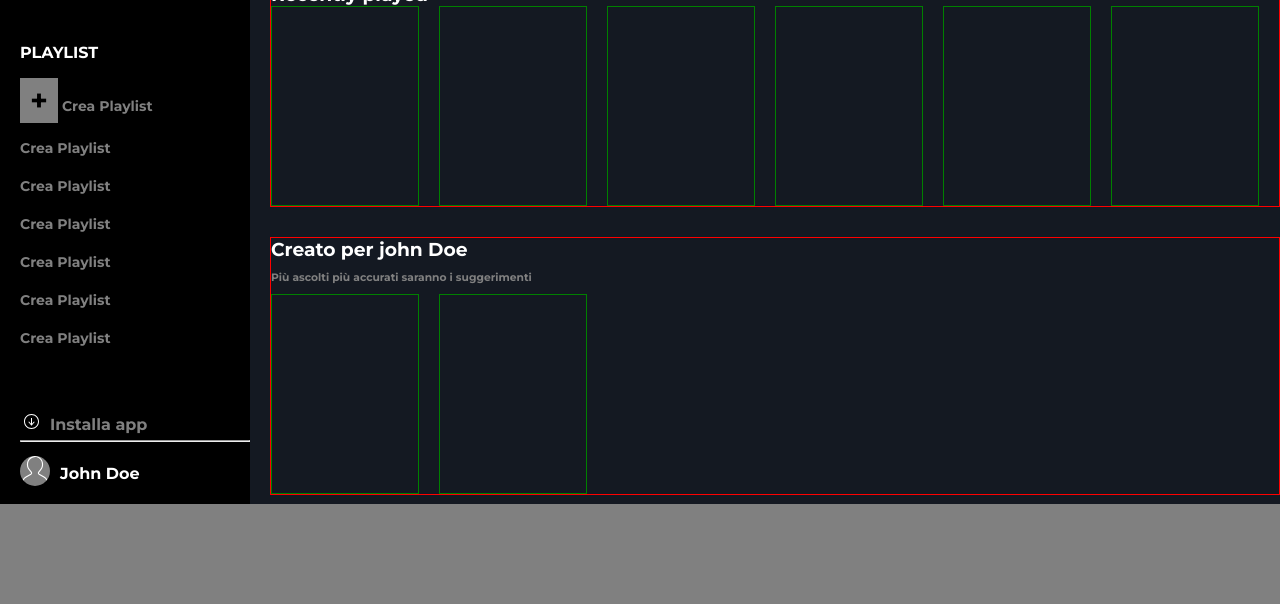
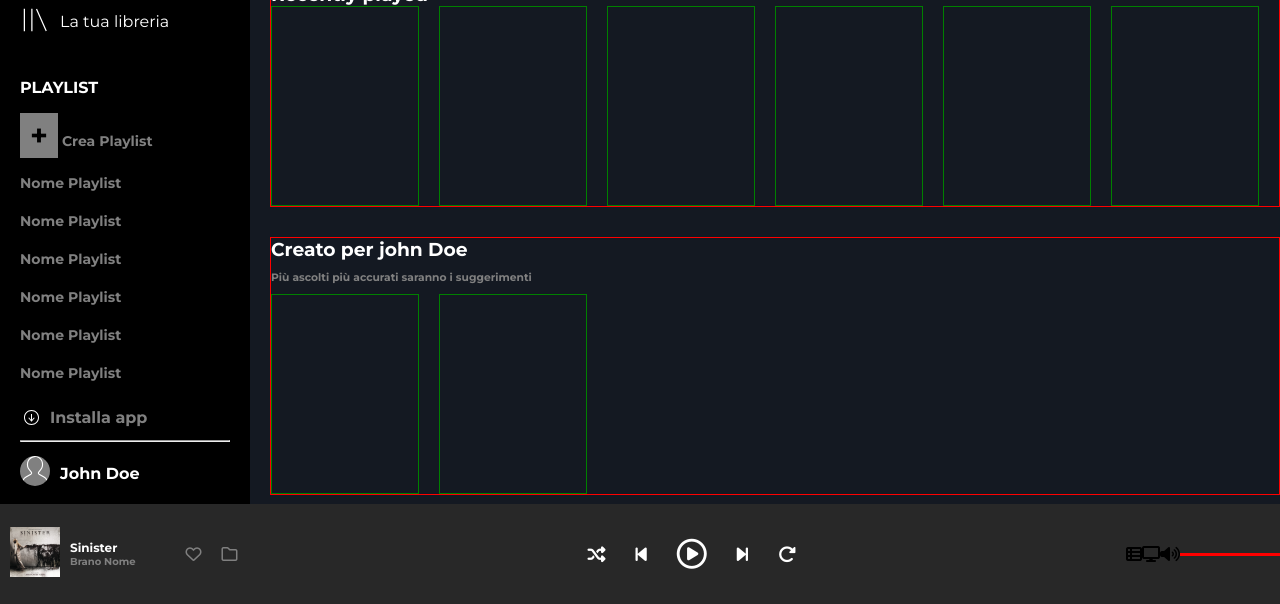
Before and after one commit to domenico-bacoli/html-css-spotifyweb, a plain HTML site: page index.html in a window 1280 px wide. Shown: the part 196-800 px from the top of the page. Drawn offline with Linux system fonts and the light colour scheme.

Commit message:
feat: add navigation bar bottom with controller. style to complete

```diff
--- a/css/style.css
+++ b/css/style.css
@@ -43,7 +43,7 @@ main .left-side nav{
     background-color: black;
     width: 250px;
     height: 100%;
-    padding-left: 20px;
+    padding: 0 20px;
 }
 
 main .left-side nav .top-link{
@@ -51,9 +51,14 @@ main .left-side nav .top-link{
     background-color: green; */
 }
 
+main .left-side nav .top-link .logo-image{
+    display: flex;
+    align-items: center;
+    height: 100px;
+}
+
 main .left-side nav .top-link .logo-image img{
-    width: 60%;
-    margin-bottom: 20px;
+    width: 70%;
 }
 
 main .left-side nav .top-link .nav-link{
@@ -101,8 +106,7 @@ main .left-side nav .top-link .playlist .add-button{
 
 main .left-side nav .bottom-link .download-app-link{
     display: flex;
-    align-items: center;
-    padding-bottom: 4px;
+    padding-bottom: 8px;
 }
 
 main .left-side nav .bottom-link .download-app-link .download-image img{
@@ -133,18 +137,10 @@ main .left-side nav .bottom-link .user-account .user-text{
     color: white;
     padding-left: 10px;
 }
+/* end header with navbar */
 
 
-
-
-
-
-main .left-side nav .bottom-link{
-    /* height: calc(100% / 2);
-    background-color: brown; */
-}
-/* end header with navbar */
-
+/* start Main Right-side */
 main .right-side{
     width: 100%;
     height: 100%;
@@ -201,13 +197,87 @@ main .right-side .card-section .row .col{
     padding: 20px 0;
 }
 
+/* End Main Right-side */
+
 
 
 
 /* start bottom navigation bar */
 .navigation-bar-bottom{
+    display: flex;
+    align-items: center;
+    justify-content: space-between;
     width: 100%;
     height: 100px;
-    background-color: gray;
+    background-color: #282828;
 }
+
+.navigation-bar-bottom .navigation-left-side{
+    display: flex;
+    align-items: center;
+    padding-left: 10px;
+}
+
+
+
+.navigation-bar-bottom .navigation-left-side .listening-image img{
+    width: 50px;
+}
+
+.navigation-bar-bottom .navigation-left-side .listening-text{
+    padding-left: 10px;
+    padding-right: 50px;
+}
+
+.navigation-bar-bottom .navigation-left-side .listening-text .author{
+    color: white;
+    font-weight: bold;
+    font-size: 12px;
+}
+
+.navigation-bar-bottom .navigation-left-side .listening-text .song{
+    color: gray;
+    font-weight: bold;
+    font-size: 10px;
+}
+
+.navigation-bar-bottom .navigation-left-side .icon-heart i,
+.navigation-bar-bottom .navigation-left-side .icon-folder i{
+    color: gray;
+    padding-right: 20px;
+}
+
+.navigation-bar-bottom .navigation-center-side .center-side-top .controller{
+    display: flex;
+    align-items: center;
+    gap: 30px;
+}
+
+.navigation-bar-bottom .navigation-center-side .center-side-top .controller i{
+    color: white;
+    font-size: 18px;
+}
+
+.navigation-bar-bottom .navigation-center-side .center-side-top .controller i:nth-child(3){
+    font-size: 30px;
+}
+
+.controller-right{
+    display: flex;
+    align-items: center;
+}
+
+.volume-bar{
+    height: 3px;
+    width: 100px;
+    background-color: red;
+}
+
+
+
+
+
+
+
+
 /* end bottom navigation bar */
--- a/index.html
+++ b/index.html
@@ -53,12 +53,12 @@
                             <strong>PLAYLIST</strong>
                             <ul>
                                 <a href="#"><li><span class="add-button">+</span> Crea Playlist</li></a>
-                                <a href="#"><li> Crea Playlist</li></a>
-                                <a href="#"><li> Crea Playlist</li></a>
-                                <a href="#"><li> Crea Playlist</li></a>
-                                <a href="#"><li> Crea Playlist</li></a>
-                                <a href="#"><li> Crea Playlist</li></a>
-                                <a href="#"><li> Crea Playlist</li></a>
+                                <a href="#"><li>Nome Playlist</li></a>
+                                <a href="#"><li>Nome Playlist</li></a>
+                                <a href="#"><li>Nome Playlist</li></a>
+                                <a href="#"><li>Nome Playlist</li></a>
+                                <a href="#"><li>Nome Playlist</li></a>
+                                <a href="#"><li>Nome Playlist</li></a>
                             </ul>
                         </div>
                     </div>
@@ -219,7 +219,41 @@
         </main>
 
         <div class="navigation-bar-bottom">
+            <div class="navigation-left-side">
+                <div class="listening-image">
+                    <img src="img/sinister.jpeg" alt="listening image">
+                </div>
+                <div class="listening-text">
+                    <div class="author">Sinister</div>
+                    <div class="song">Brano Nome</div>
+                </div>
+                <div class="icon-heart"><i class="fa-regular fa-heart"></i></div>
+                <div class="icon-folder"><i class="fa-regular fa-folder"></i></div>
+            </div>
 
+            <div class="navigation-center-side">
+                <div class="center-side-top">
+                    <div class="controller">
+                        <i class="fa-solid fa-shuffle"></i>
+                        <i class="fa-solid fa-backward-step"></i>
+                        <i class="fa-regular fa-circle-play"></i>
+                        <i class="fa-solid fa-forward-step"></i>
+                        <i class="fa-solid fa-rotate-right"></i>
+                    </div>
+                </div>
+                <div class="center-side-bottom">
+
+                </div>
+            </div>
+
+            <div class="navigation-right-side">
+                <div class="controller-right">
+                    <i class="fa-solid fa-table-list"></i>
+                    <i class="fa-solid fa-display"></i>
+                    <i class="fa-solid fa-volume-high"></i>
+                    <div class="volume-bar"></div>
+                </div>
+            </div>
         </div>
 
     </div>
```
Also changed, not shown: 1 other file.
